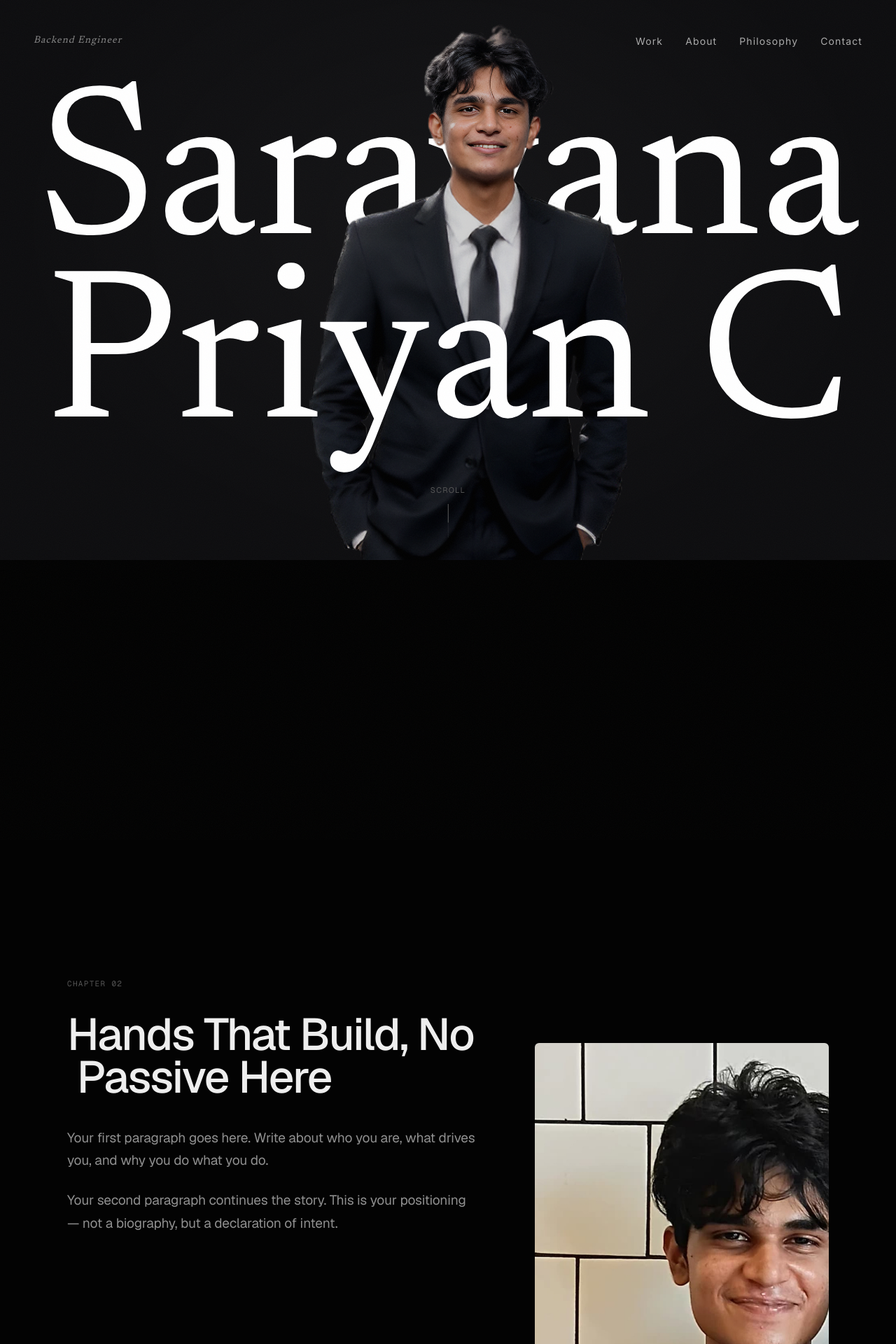
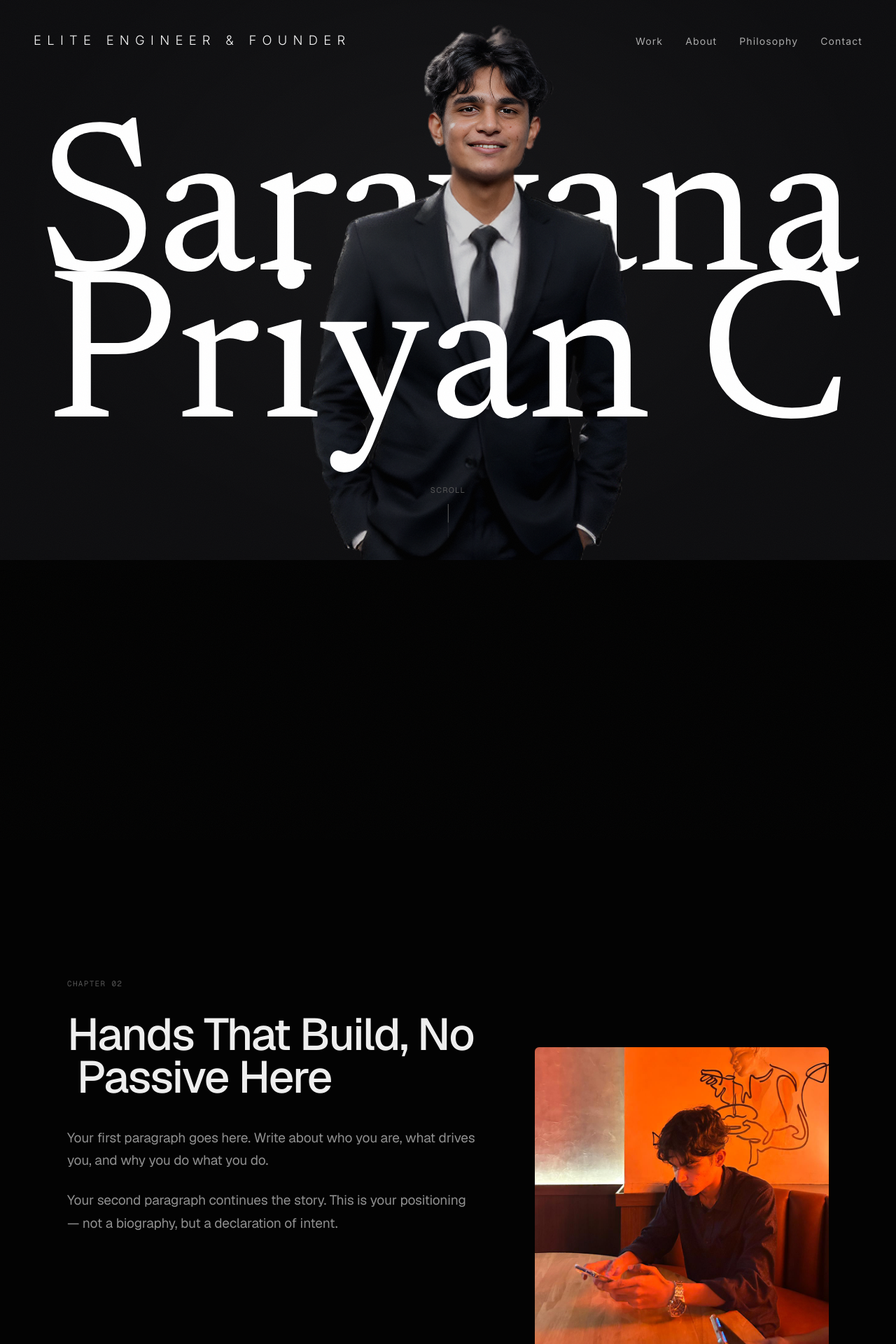
Before and after one commit to codesbysaravana/portfolio, a Next.js app: page / in a window 1280 px wide. Shown: the top 1920 px of the page at 70% size. Built offline with nearby package versions, Linux system fonts and the light colour scheme.

Commit message:
a image pushed

```diff
--- a/src/components/chapters/hero.tsx
+++ b/src/components/chapters/hero.tsx
@@ -145,14 +145,16 @@ export function ChapterHero() {
             top: 48,
             left: 48,
             zIndex: 10,
-            fontFamily: 'var(--font-newsreader), serif',
-            fontStyle: 'italic',
-            fontSize: '0.875rem',
-            letterSpacing: '0.08em',
-            color: '#888',
+            fontFamily: 'Inter, sans-serif',
+            fontWeight: 300,
+            fontSize: '1.15rem',
+            letterSpacing: '0.45em',
+            textTransform: 'uppercase',
+            color: '#f5f5f5',
+            lineHeight: 1,
           }}
         >
-          Backend Engineer
+          Elite Engineer & Founder
         </div>
 
         {/* ━━ Nav — top right ━━ */}
@@ -183,7 +185,6 @@ export function ChapterHero() {
             </a>
           ))}
         </nav>
-
         {/* ━━ Layer 1: "Saravana" — BEHIND portrait (z-1) ━━ */}
         <div
           ref={firstNameRef}
@@ -195,7 +196,7 @@ export function ChapterHero() {
             flexDirection: 'column',
             justifyContent: 'flex-end',
             alignItems: 'center',
-            paddingBottom: '52vh', // Pushes text above center
+            paddingBottom: '45.5vh', // Pushes text above center
           }}
         >
           <h1
--- a/src/components/chapters/identity.tsx
+++ b/src/components/chapters/identity.tsx
@@ -5,7 +5,7 @@ import { Container } from '@/components/layout/container';
 import { ChapterOverline } from '@/components/content/chapter-overline';
 import { Headline } from '@/components/content/headline';
 import { EditorialText } from '@/components/content/editorial-text';
-import { MaskReveal } from '@/components/motion/mask-reveal';
+import { AnimateOnScroll } from '@/components/motion/animate-on-scroll';
 import { ParallaxLayer } from '@/components/motion/parallax-layer';
 import Image from 'next/image';
 
@@ -39,12 +39,13 @@ export function ChapterIdentity() {
           </div>
 
           {/* Right — Image (optional) */}
-          <ParallaxLayer speed={-0.15}>
-            <MaskReveal direction="up" delay={0.3}>
+          <div className="lg:mt-12">
+            <AnimateOnScroll preset="slideFromRight" delay={0.3} duration={1.2}>
               <div className="relative aspect-[3/4] w-full overflow-hidden rounded-sm bg-[var(--portfolio-bg-elevated)]">
-                <div className="relative h-full w-full">
+                {/* Inner Image Parallax */}
+                <ParallaxLayer speed={0.15} className="absolute inset-x-0 -top-[15%] h-[100%] w-full">
                   <Image
-                    src="/saravanasuit.jpeg"
+                    src="/saravanaglow.jpeg"
                     alt="Saravana Priyan"
                     fill
                     priority
@@ -52,10 +53,10 @@ export function ChapterIdentity() {
                     sizes="(max-width: 640px) 70vw, 40vw"
                     quality={90}
                   />
-                </div>
+                </ParallaxLayer>
               </div>
-            </MaskReveal>
-          </ParallaxLayer>
+            </AnimateOnScroll>
+          </div>
         </div>
       </Container>
     </Chapter>
```
Also changed, not shown: public/saravanaglow.jpeg (added), public/saravanasuit.jpeg (deleted).
